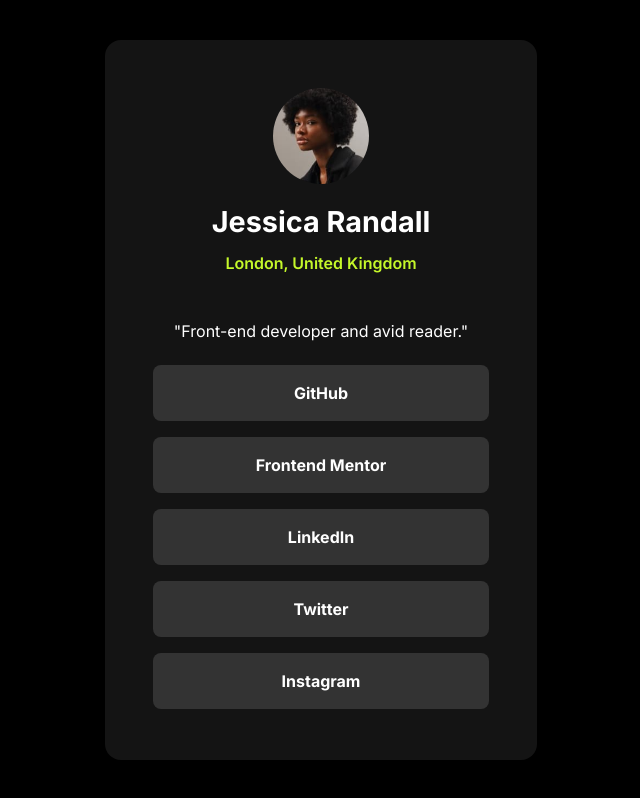
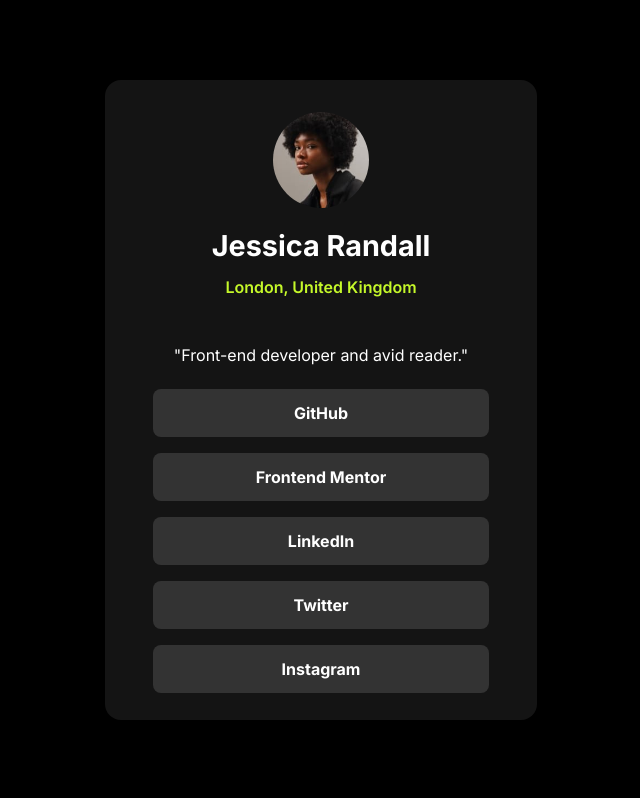
Before and after one commit to djklive/Social-links-profile-solution, a plain HTML site: page index.html in a window 1280 px wide. Shown: the whole page, without its empty margins (319-959 px from the left). Drawn offline with Linux system fonts and the light colour scheme.

Commit message:
changes-2

```diff
--- a/style.css
+++ b/style.css
@@ -17,10 +17,10 @@ body {
 }
 
 .profile {
-    height: 45em;
+    height: 40em;
     width: 27em;
     border-radius: 1em;
-    padding: 3em;
+    padding: 2em 3em;
     background-color: hsl(0, 0%, 8%);
     text-align: center;
 }
@@ -54,7 +54,7 @@ body {
     color: #ffffff;
     text-decoration: none;
     margin: .5em;
-    height: 3.5em;
+    height: 3em;
     width: 100%;
     border-radius: .5em;
     font-weight: 700;
```
